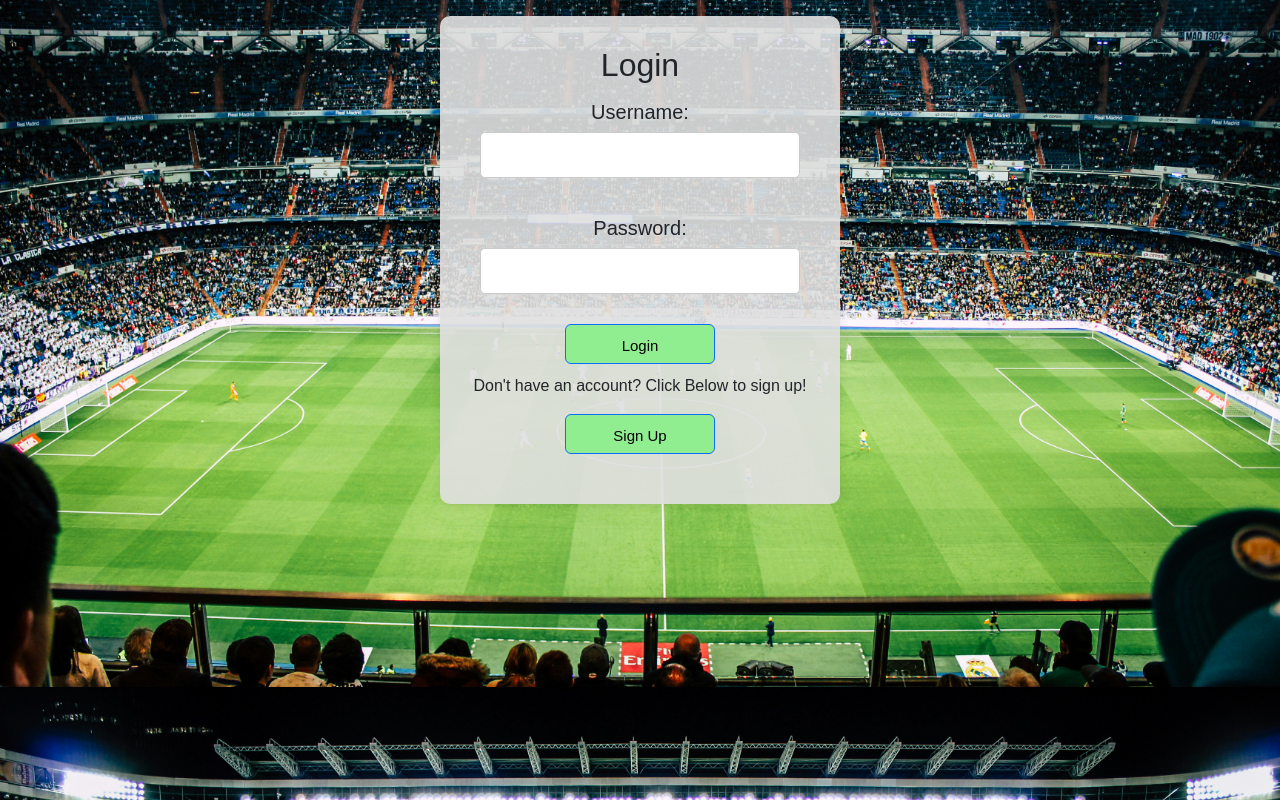
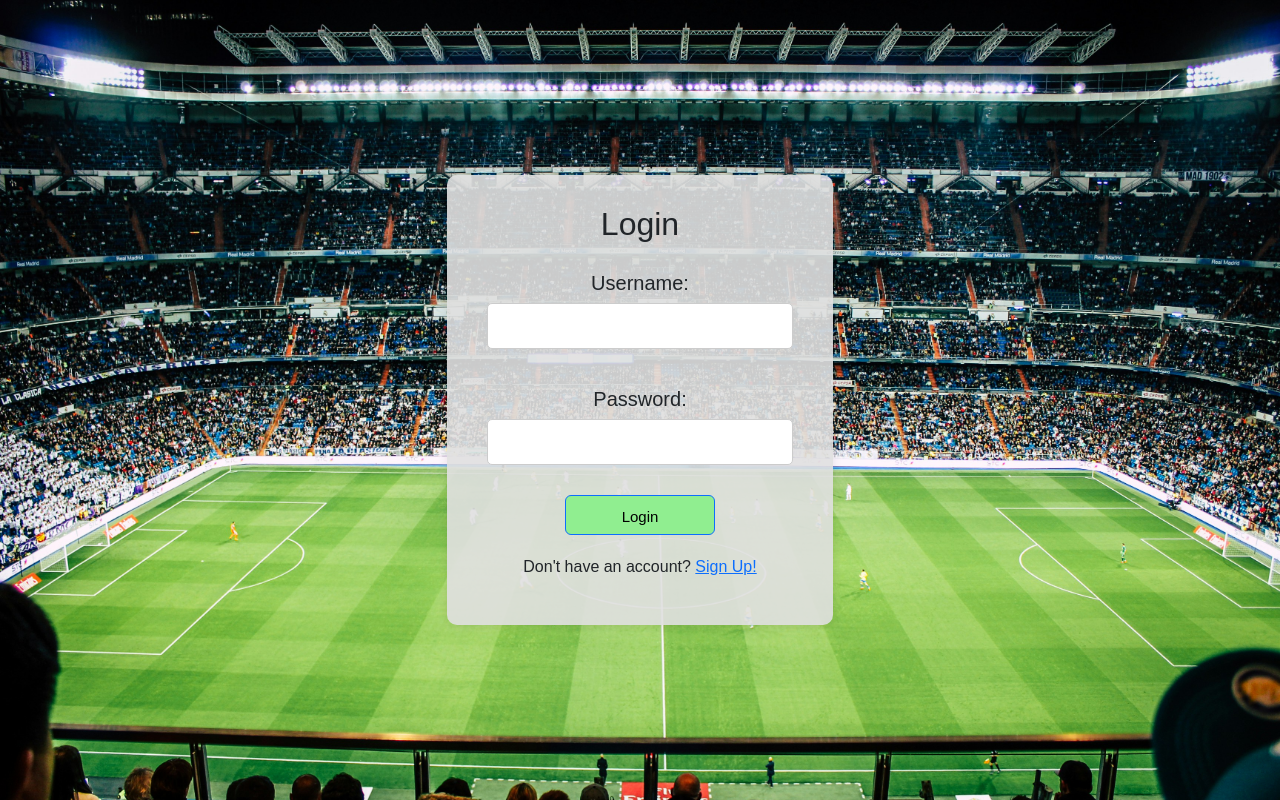
Before and after one commit to hussen2003/soccer-guesser-MERN, a React (Create React App) app in the folder frontend/: page / in a window 1280 px wide. Built offline with nearby package versions, Linux system fonts and the light colour scheme.

Commit message:
more design updates

```diff
--- a/frontend/src/components/header/Header.js
+++ b/frontend/src/components/header/Header.js
@@ -20,7 +20,7 @@ const Header = () => {
   <div>
     <Navbar bg="dark" data-bs-theme="dark">
       <Container>
-        <Navbar.Brand className="navbarBrand" href="/">S O C C E R D L E</Navbar.Brand>
+        <Navbar.Brand className="navbarBrand" href="/LandingPage">S O C C E R D L E</Navbar.Brand>
         <Nav className="me-auto">
           <Nav.Link href="/DailyPage">Daily</Nav.Link>
           <Nav.Link href="/UnlimitedMode">Unlimited</Nav.Link>
--- a/frontend/src/components/login/Login.js
+++ b/frontend/src/components/login/Login.js
@@ -70,6 +70,7 @@ function Login() {
     <div>
     <div className='login-container'>
       <h2>Login</h2>
+      <div style={{ margin: '20px 0' }}></div> { }
       {(error==="Email not verified") && (<Alert key={'danger'} variant={'danger'}>
           {error}
         </Alert>)}
@@ -109,67 +110,9 @@ function Login() {
           onMouseEnter={(e) => e.target.style.backgroundColor = '#4CAF50'}
           onMouseLeave={(e) => e.target.style.backgroundColor = '#90ee90'}>
           Login</Button>{' '}
-        <div style={{ margin: '10px 0' }}></div> { }
-        <p>Don't have an account? Click Below to sign up!</p>
-        <Button
-          type="submit"
-          variant="outline-primary"
-          onClick={signup}
-          style={{
-            padding: '10px 20px',
-            backgroundColor: '#90ee90',
-            color: 'rgb(0, 0, 0)',
-            fontSize: '15px',
-            cursor: 'pointer',
-            width: '150px',
-            height: '40px',
-            transition: 'background-color 0.3s'
-          }}
-          onMouseEnter={(e) => e.target.style.backgroundColor = '#4CAF50'}
-          onMouseLeave={(e) => e.target.style.backgroundColor = '#90ee90'}>
-          Sign Up
-        </Button>
+        <div style={{ margin: '20px 0' }}></div> { }
+        <p>Don't have an account? <a href="/SignUpPage">Sign Up!</a></p>
       </form>
-      <div style={{ margin: '20px 0' }}></div> { }
-      {/* <Button
-          type="submit"
-          variant="outline-primary"
-          onClick={aboutus}
-          style={{
-            padding: '10px 20px',
-            backgroundColor: '#90ee90',
-            color: 'rgb(0, 0, 0)',
-            fontSize: '15px',
-            cursor: 'pointer',
-            width: '150px',
-            height: '40px',
-            transition: 'background-color 0.3s',
-          }}
-          onMouseEnter={(e) => e.target.style.backgroundColor = '#4CAF50'}
-          onMouseLeave={(e) => e.target.style.backgroundColor = '#90ee90'}>
-          About Us
-        </Button> */}
-
-
-      {/* <Nav variant="underline">
-        <Nav.Item>
-          <Nav.Link href="/AboutPage">About Us</Nav.Link>
-        </Nav.Item>
-      </Nav> */}
-      {/* <button class="shrink-border">About Us</button> */}
-      {/* <a href="/AboutPage"
-  //  onMouseEnter={(e) => e.target.style.textDecoration = 'underline'}
-  //  onMouseLeave={(e) => e.target.style.textDecoration = 'none'}
-   //</div>style={{ textDecoration: 'none', color: 'inherit', fontSize: '15px', transition: 'text-decoration 0.3s', }}>About Us</a>
-   ></a> */}
-
-{/* <a href="/AboutPage" class="btn">
-        <svg width="130px" height="45px" viewBox="0 0 180 60" class="border">
-          <polyline points="179,1 179,59 1,59 1,1 179,1" class="bg-line" />
-          <polyline points="179,1 179,59 1,59 1,1 179,1" class="hl-line" />
-        </svg>
-        <span>About Us</span>
-      </a> */}
     </div>
   </div>
   );
--- a/frontend/src/components/login/Signup.js
+++ b/frontend/src/components/login/Signup.js
@@ -79,10 +79,6 @@ function SignUp() {
               <p>
                 User created successfully. Navigate to your email to verify your account.
               </p>
-              <hr />
-              <p className="mb-0">
-                Click the red Home button below to Log back in!
-              </p>
             </Alert>)}
             <form onSubmit={doSignup}>
                 <div className="form-group">
@@ -139,12 +135,6 @@ function SignUp() {
                 onMouseLeave={(e) => e.target.style.backgroundColor = '#ed6d6d'}
                 style={{ position:'relative', top: '1vh', right: '-10px', padding: '10px 20px', backgroundColor: '#ed6d6d', color: 'rgb(0, 0, 0)', fontSize: '15px', width: '100px', height: '40px', transition: 'background-color 0.3s', border: 'none',margin: '13px 0'}}
                 >Home</Button>
-                {/* <Button onClick = {aboutus}
-                onMouseEnter={(e) => e.target.style.backgroundColor = '#4CAF50'}
-                onMouseLeave={(e) => e.target.style.backgroundColor = '#90ee90'}
-                style={{ position: 'relative', top: '-61vh', right: '-42vw', padding: '10px 20px', backgroundColor: '#90ee90', color: 'rgb(0, 0, 0)', fontSize: '15px', width: '150px', height: '40px', transition: 'background-color 0.3s', border: 'none'}}
-                >About Us</Button> */}
-
             </form>
         </div>
     );
--- a/frontend/src/components/login/login.css
+++ b/frontend/src/components/login/login.css
@@ -1,37 +1,32 @@
-body {
+   body {
     background-image: url('wallpaper3.jpg');
     background-size: cover;
     background-position: center;
-    /* display: flex; */
+    display: flex;
+    justify-content: center;
+    align-items: center;
+    height: 100vh;
+    margin: 0;
+  }
 
-}
-
-.login-container {
-    /* margin: 0;
-    padding: 0;
-    height: 100vh;
-    display: flex;
-    align-items: center;
-    justify-content: center;
-    color: rgb(0, 0, 0); */
+  .login-container {
     font-family: Arial, sans-serif;
     max-width: 400px;
-    margin: 0 auto;
     padding: 30px;
     background-color: rgba(224, 224, 224, 0.9);
     border-radius: 10px;
     box-shadow: 0 0 10px rgba(0, 0, 0, 0.1);
   }
 
-  .login-container form > div{
-    display:block;
+  .login-container form > div {
+    display: block;
     flex-direction: column;
     margin-bottom: 15px;
   }
 
   .login-container label {
     padding-top: 5px;
-    font-weight:lighter;
+    font-weight: lighter;
     margin-bottom: 5px;
   }
 
--- a/frontend/src/components/login/signup.css
+++ b/frontend/src/components/login/signup.css
@@ -6,12 +6,6 @@
     border-radius: 10px;
     box-shadow: 0 0 10px rgba(0, 0, 0, 0.1);
   }
-
-.signup-container h2 {
-    text-align: center;
-    font-size: 45px;
-}
-
 
 .form-group {
     margin-bottom: 12px;
@@ -28,7 +22,6 @@ input[type='password'] {
     margin-bottom: 15px;
     border: 1px solid #ccc;
     border-radius: 5px;
-
     padding-left: 10px;
     width: calc(100% - 20px);
 }
--- a/frontend/src/pages/AboutPage.js
+++ b/frontend/src/pages/AboutPage.js
@@ -2,6 +2,7 @@ import React from 'react';
 import './aboutpage.css'; // Importing CSS for styling
 import Navbar from 'react-bootstrap/Navbar';
 import Nav from'react-bootstrap/Nav';
+import Header from '../components/header/Header.js';
 
 function AboutPage() {
     const teamMembers = [
@@ -40,6 +41,7 @@ function AboutPage() {
 
     return (
         <div>
+            <Header />
             <div className='about-page'>
                 <div className="team-members">
                     {teamMembers.map((member, index) => (
@@ -50,12 +52,6 @@ function AboutPage() {
                         </div>
                     ))}
                 </div>
-                <button onClick={goHome}
-                    onMouseEnter={handleMouseEnter}
-                    onMouseLeave={handleMouseLeave}
-                    className="home-button">
-                    Home
-                </button>
             </div>
         </div>
     );
--- a/frontend/src/pages/LandingPage.js
+++ b/frontend/src/pages/LandingPage.js
@@ -51,14 +51,14 @@ function LandingPage() {
                 // backgroundColor: 'rgba(224, 224, 224, .9)',
                 // borderRadius: '10px',
                 // boxShadow: '0 0 10px rgba(0, 0, 0, 0.1)'
-                maxWidth: '500px',
-                margin: '0 auto',
-                padding: '30px',
-                backgroundColor: 'rgba(224, 224, 224, 0.9)',
+                position: 'relative',
+                minWidth: '40vw',
+                minHeight: '80vh',
+                margin: 'auto',
+                backgroundColor: 'rgba(224, 224, 224, .9)',
                 borderRadius: '10px',
                 boxShadow: '0 0 10px rgba(0, 0, 0, 0.1)'
             }}>
-                <h1 style={{ color: 'Black' }}> Hello, {name}!</h1>
                 <div style={{ margin: '75px 0' }}></div> { }
                 <Button onClick={playdaily}
                     onMouseEnter={handleMouseEnter}
--- a/frontend/src/pages/UnlimitedMode.js
+++ b/frontend/src/pages/UnlimitedMode.js
@@ -154,7 +154,6 @@ function UnlimitedMode() {
         <div>
             <Header />
             <div style={{ margin: '50px' }} />
-            <h3 style={{ color: 'white' }}>Soccerdle Unlimited</h3>
             {!gameState.gameEnded && (<Button onClick={goback}
                 onMouseEnter={handleMouseEnter}
                 onMouseLeave={handleMouseLeave}
--- a/frontend/src/pages/aboutpage.css
+++ b/frontend/src/pages/aboutpage.css
@@ -4,22 +4,28 @@
     position:relative;
     width: 75%;
     background-color: transparent;
+    height: 80vh;
 }
 
 .team-members {
-    display:flex;
-    width: relative;
-    flex-wrap:wrap;
+    display: flex;
+    flex-wrap: wrap;
     justify-content: center;
+    margin: 0 auto; /* Center the container */
+    max-width: 1200px; /* Maximum width for the container */
 }
+
 
 .member {
     margin: 20px;
     padding: 20px;
     background-color: #efeee9;
     border-radius: 10px;
-    width: 200px;
+    width: calc(25% - 40px); /* Calculate width dynamically */
+    max-width: 200px; /* Maximum width for each member card */
+    box-sizing: border-box; /* Include padding and border in the width calculation */
 }
+
 
 .about-title{
     text-align: center;
```
